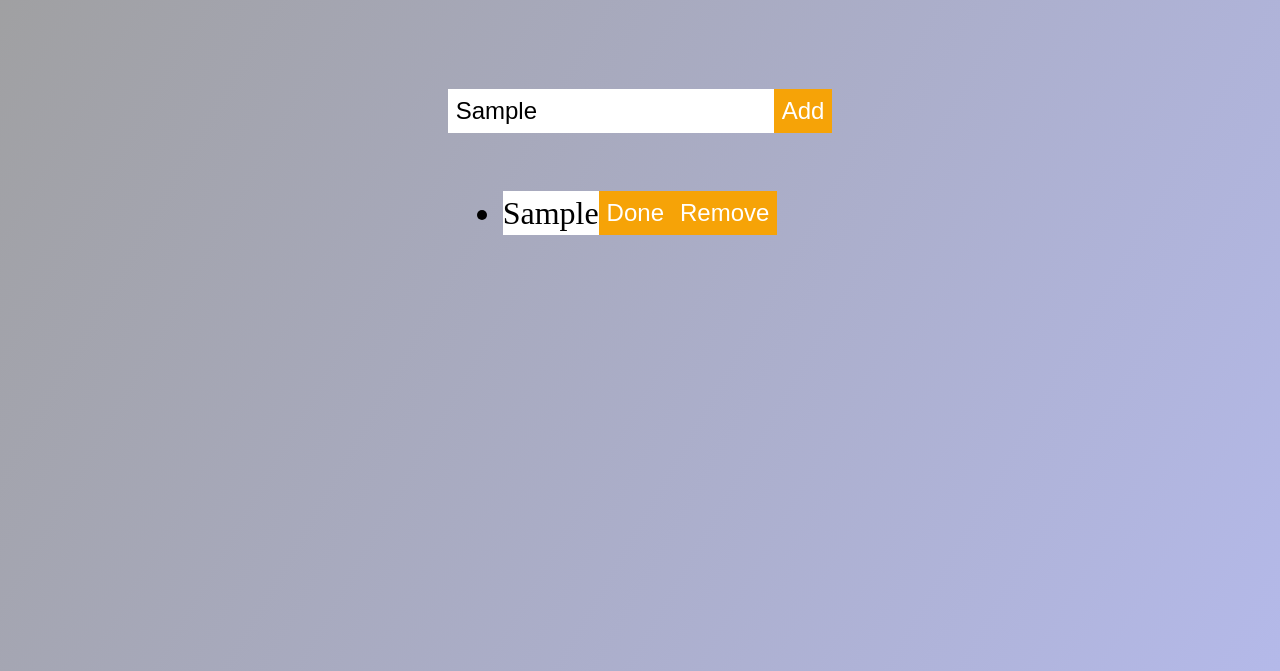
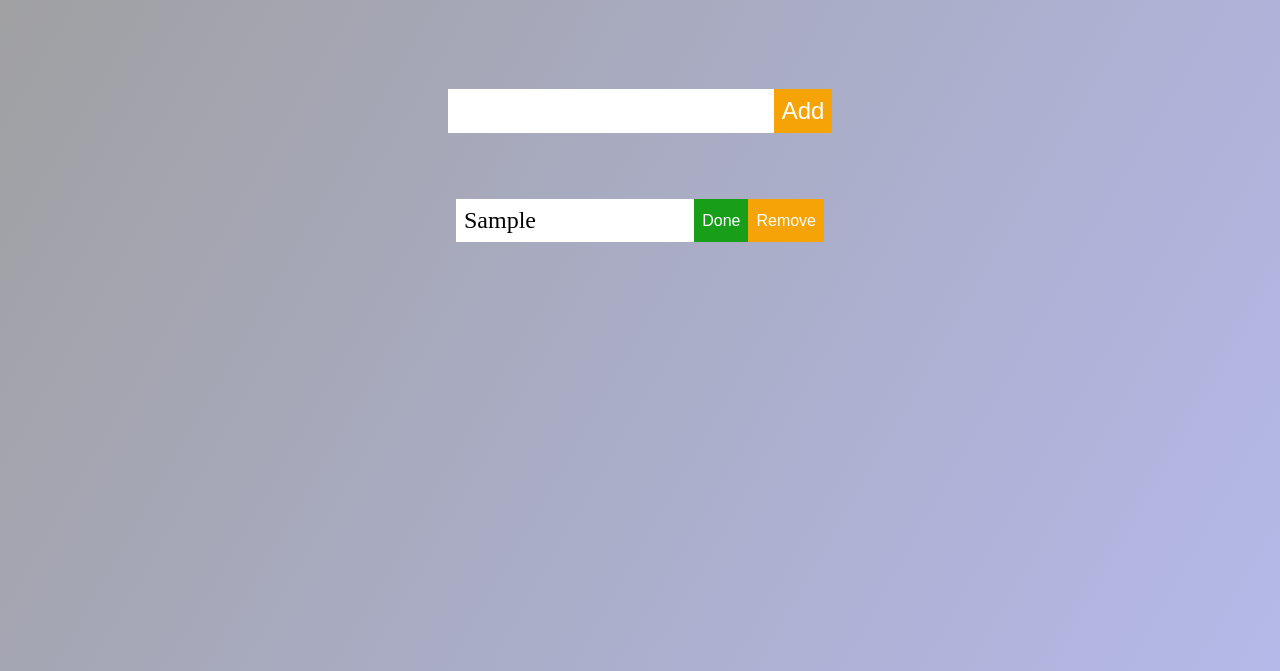
Before and after one commit to cheungjoshua/todolist, a plain HTML site: page index.html in a window 1280 px wide. Both pictures are taken after typing "Sample" into the empty fields and a click on the button "Add". Shown: the part 129-800 px from the top of the page. Drawn offline with Linux system fonts and the light colour scheme.

Commit message:
updated the css

```diff
--- a/app.js
+++ b/app.js
@@ -6,6 +6,7 @@ const todoList = document.querySelector('.todo-list');
 
 //Event Listeners
 todoButton.addEventListener("click", addTodo);
+removeButton.addEventListener('click', remove);
 
 //Functions
 
@@ -18,20 +19,25 @@ function addTodo(evt) {
     //creat Li
     const newTodo = document.createElement('li');
     newTodo.innerText = todoInput.value;
+    newTodo.classList.add('todo-item');
     //Add Li to Todo
     todoDiv.appendChild(newTodo);
-    //Add Todo div to todoList
-    todoList.appendChild(todoDiv);
     //Creat Add Button
     addButton = document.createElement('button');
     addButton.innerHTML = 'Done';
-    addButton.classList.add('done-button');
+    addButton.classList.add('done-btn');
     todoDiv.appendChild(addButton);
     //Create Remove Button
     removeButton = document.createElement('button');
     removeButton.innerHTML = 'Remove';
-    removeButton.classList.add('remove-button');
+    removeButton.classList.add('remove-btn');
     todoDiv.appendChild(removeButton);
+    todoInput.value = '';
+    //Add Todo div to todoList
+    todoList.appendChild(todoDiv);
+}
 
+function remove(e) {
+    e.preventDefault();
 
 }
--- a/styles.css
+++ b/styles.css
@@ -24,8 +24,8 @@ form {
 
 form input,
 form button,
-.done-button,
-.remove-button {
+.done-btn,
+.remove-btn {
     padding: 0.5rem;
     font-size: 1.5rem;
     border: none;
@@ -33,9 +33,8 @@ form button,
 }
 
 form button,
-.done-button,
-.remove-button
-{
+.done-btn,
+.remove-btn {
     color: white;
     background: #f6a307;
     cursor: pointer;
@@ -43,27 +42,47 @@ form button,
 }
 
 form button:hover,
-.done-button:hover,
-.remove-button:hover {
+.done-btn:hover,
+.remove-btn:hover {
     color: #f6a307;
     background: white;
 }
 
-.todo-list {
+.todo-container {
     display: flex;
-    flex-direction: column;
+    justify-content: center;
     align-items: center;
+}
+
+.todo-list{
+    min-width: 30%;
+    list-style: none;
+}
+
+.todo {
+    margin: 0.5rem;
+    background: white;
+    color: black;
+    font-size: 1.5rem;
+    display: flex;
     justify-content: space-between;
 }
 
-.todo {
+.todo li {
+    flex: 1;
 
-    display: flex;
-    align-items: center;
-    justify-content: space-between;
-    /* padding: 0.5rem; */
-    font-size: 2rem;
-    border: none;
-    background: white;
-    color: black;
 }
+
+.done-btn,
+.remove-btn {
+    font-size: 1rem;
+}
+
+.done-btn {
+    background: #189e18;
+}
+
+
+.todo-item {
+    padding: .5rem 0.5rem;
+}
```
